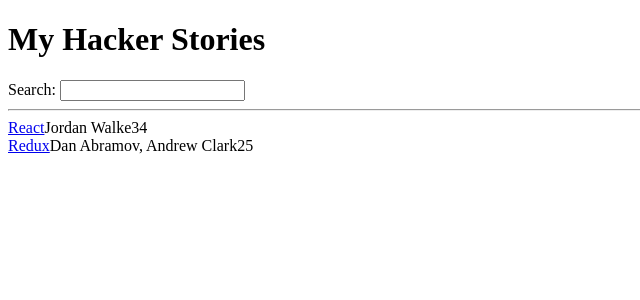
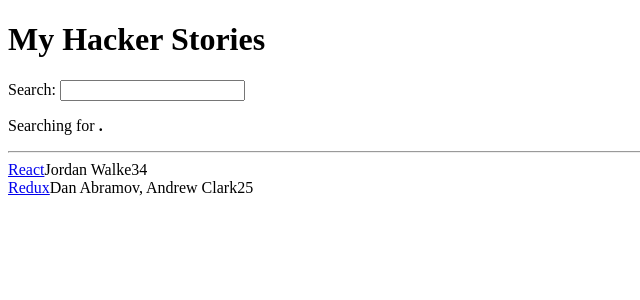
Before and after one commit to Blastfemi/Road_to_React, a React (Create React App) app: page / in a window 1280 px wide. Shown: the top 300 px of the page, without its empty margins (0-640 px from the left). Built offline with nearby package versions, Linux system fonts and the light colour scheme.

Commit message:
React State

```diff
--- a/src/App.js
+++ b/src/App.js
@@ -20,8 +20,10 @@
     },
   ];
 
+  const [searchTerm, setSearchTerm] = React.useState('');
+
   const handleChange = event => {
-    console.log(event.target.value);
+    setSearchTerm(event.target.value);
   };
 
   return (
@@ -30,6 +32,10 @@
 
       <label htmlFor="search">Search: </label>
       <input id="search" type="text" onChange={handleChange} />
+
+      <p>
+        Searching for <strong>{searchTerm}.</strong>
+      </p>
 
       <hr/>
 
```
